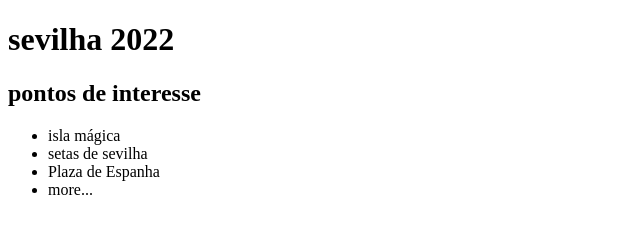
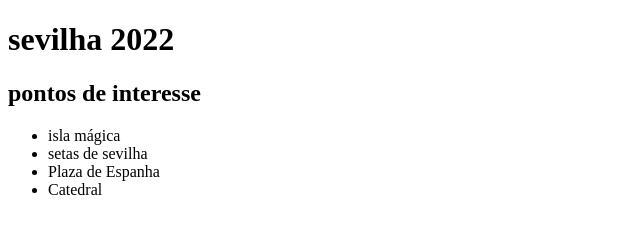
Before and after one commit to engcguerra/city1, a plain HTML site: page index.html in a window 1280 px wide. Shown: the full height of the page, 0-640 px from the left. Drawn offline with Linux system fonts and the light colour scheme.

Commit message:
add catedral

```diff
--- a/index.html
+++ b/index.html
@@ -15,7 +15,7 @@
         <li>isla mágica</li>
         <li>setas de sevilha</li>
         <li>Plaza de Espanha</li>
-        <li>more...</li>
+        <li>Catedral</li>
     </ul>
 </body>
 </html>
```
